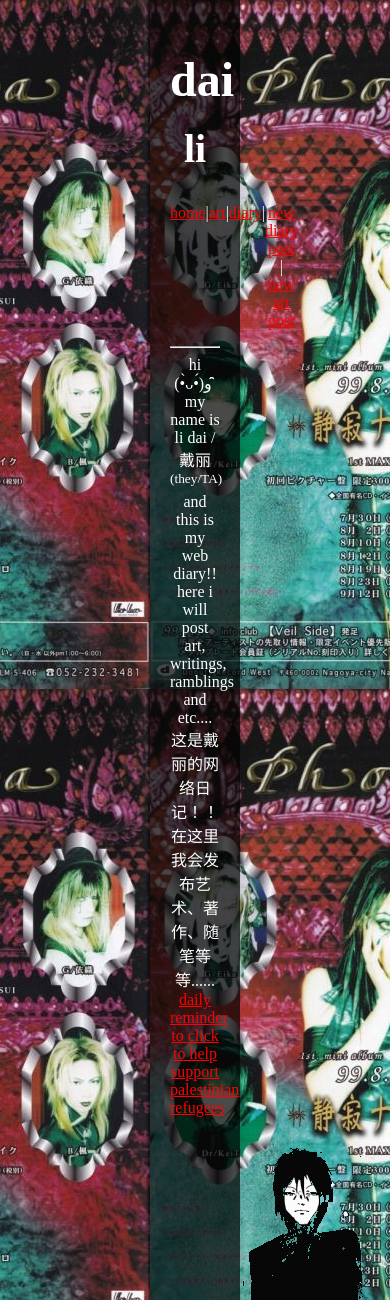
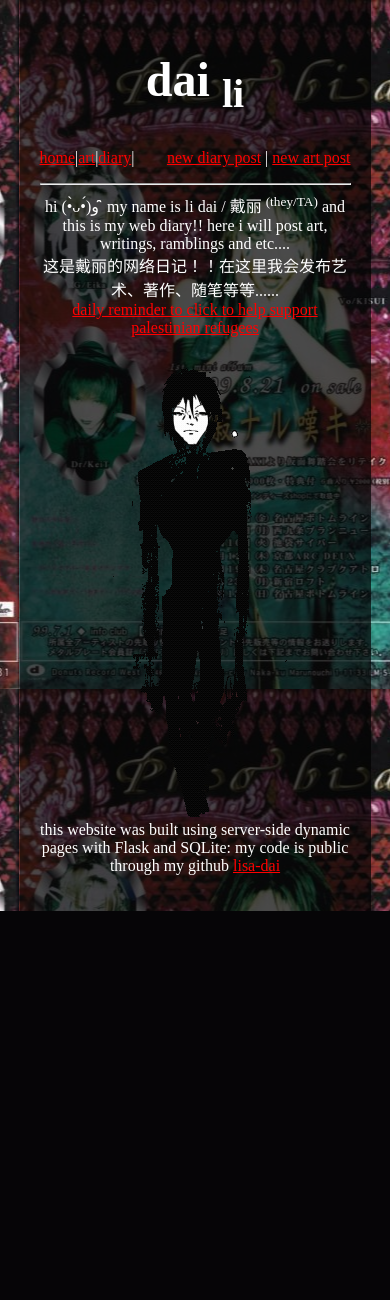
Before and after one commit to lisa-dai/web-diary, a Flask app: page / in a window 390 px wide; the page is wider, and only the part inside the window is pictured. Shown: the top 1300 px of that part. After the commit the page ends 911 px from the top of that part, so only its background shows below. Run offline with Flask 3, Linux system fonts and the light colour scheme.

Commit message:
mobile style changes

```diff
--- a/static/style.css
+++ b/static/style.css
@@ -3,8 +3,10 @@
 html {
     background-image: url("images/phobia.jpg");
     color: #ffffff;
-    margin-left: 150px;
-    margin-right: 150px;
+    /*margin-left: 150px;
+    margin-right: 150px;*/
+    margin-left: 5%;
+    margin-right: 5%;
     cursor: url("images/alt_skull.webp"), auto;
 }
 
```
